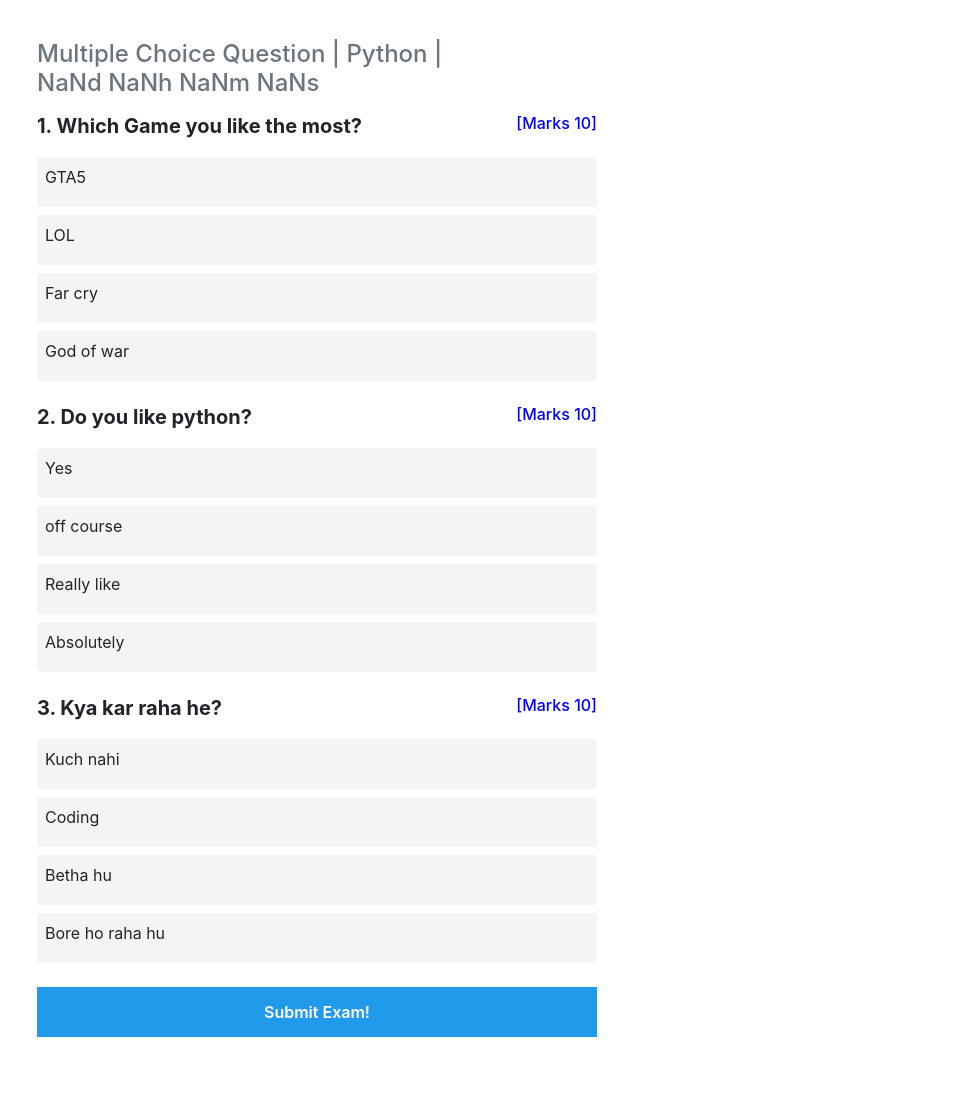
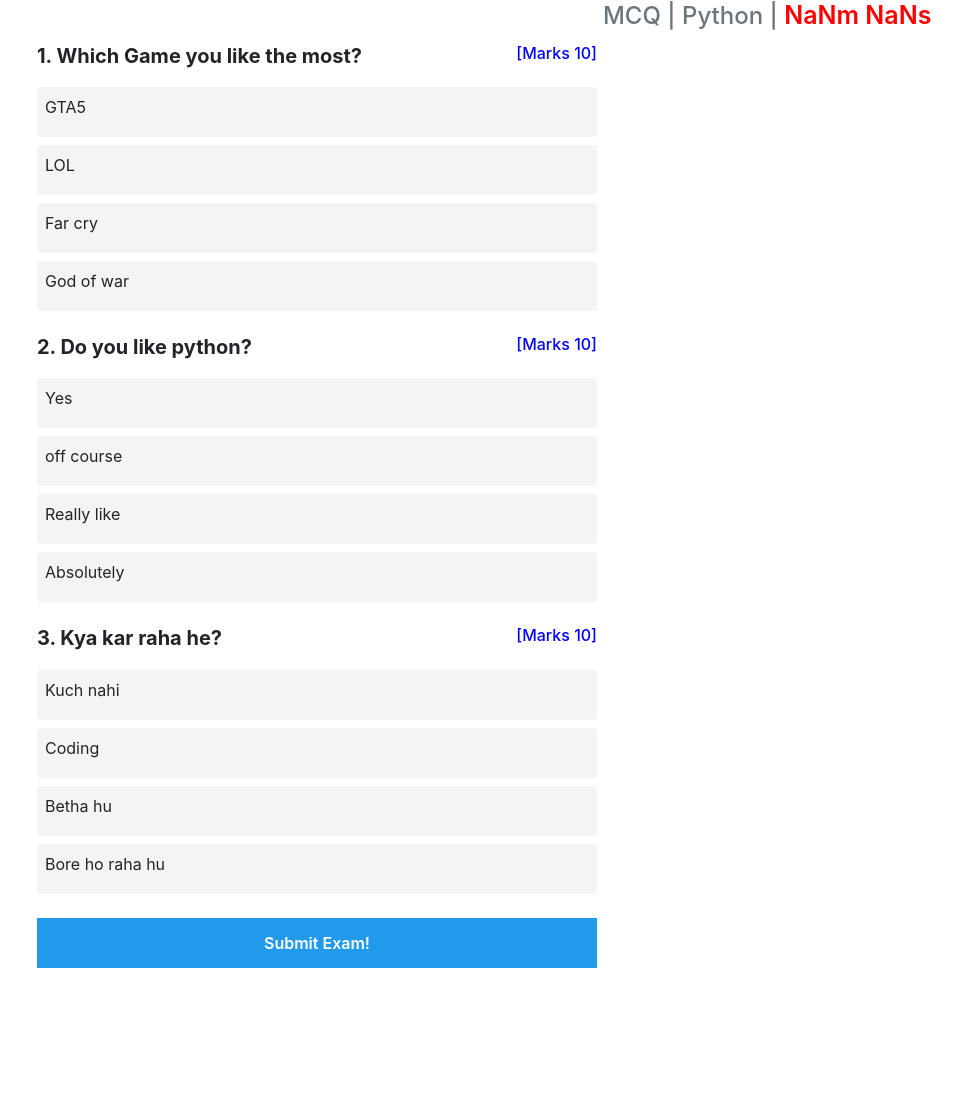
Before and after one commit to smitparmar33/Placement-Test, a Django app: template student/templates/quiz.html in a window 1280 px wide. Shown: the whole page, without its empty margins (323-1280 px from the left). After the commit the page ends 968 px from the top, so only its background shows below. Run offline with Django 3.2, Linux system fonts and the light colour scheme; data comes from the database, SQL or seed files in the repository; both versions use the stored data as it was after the commit; the template is opened without the code that fills it: values that come from a table or form of the project are taken from there, most other values are stand-ins (such as "Sample title", 1, 10 or a date in 2020); some libraries are stand-ins or nearby versions.

Commit message:
timer fixed

```diff
--- /dev/null
+++ b/static/css/navbar.css
@@ -0,0 +1,41 @@
+<style>
+body {margin:0;}
+
+.navbar2 {
+  overflow: hidden;
+  position: fixed;
+  text-align: right;
+
+  top: 0;
+  width: 100%;
+}
+.mcq{
+  position: absolute;
+}
+.time{
+  font-size: 25px;
+  color: red;
+  padding-right: 2%;
+
+}
+.navbar2 a {
+  float: left;
+  display: block;
+  text-align: center;
+  color: #f2f2f2;
+  padding: 14px 16px;
+  text-decoration: none;
+  font-size: 17px;
+}
+
+.navbar2 a:hover {
+  background: #ddd;
+  color: black;
+}
+
+.main {
+  padding: 16px;
+  margin-top: 30px;
+  height: 1500px; / Used in this example to enable scrolling /
+}
+</style>
--- a/student/templates/quiz.html
+++ b/student/templates/quiz.html
@@ -8,14 +8,19 @@
     <meta name="viewport" content="width=device-width, initial-scale=1.0">
     <title>Document</title>
     <link rel="stylesheet" href="{% static 'css/quiz-new.css' %}">
+    <link rel="stylesheet" href="{% static 'css/navbar.css' %}">
     <link rel="stylesheet" href="https://maxcdn.bootstrapcdn.com/bootstrap/4.0.0/css/bootstrap.min.css">
     <link rel="stylesheet" href="https://cdnjs.cloudflare.com/ajax/libs/font-awesome/4.7.0/css/font-awesome.min.css">
 </head>
 <body>
+    <div class="navbar2">
+            <h4 class="text-muted">MCQ | {{field.field_name}} | <span  class="time" id="demo"> </span></h4>
+
+            </div>
     <div class="wrapper bg-white rounded">
-        <div class="content">
 
-            <h4 class="text-muted">Multiple Choice Question | {{field.field_name}} | <p id="demo"></p></h4>
+        <div class="content my-4">
+
             <!-- <h1 style="text-align: center;"></h1> -->
             <form onsubmit="return saveAns()"  action="/student/calculate-marks" method="POST">
             {% csrf_token %}
@@ -62,7 +67,7 @@
 
 <script>
 // Set the date we're counting down to
-var countDownDate = new Date("{{ time }}").getTime()+ 102000;
+var countDownDate = new Date("{{ time }}").getTime()+ 602000;
 
 // Update the count down every 1 second
 var x = setInterval(function() {
@@ -80,8 +85,7 @@
   var seconds = Math.floor((distance % (1000 * 60)) / 1000);
 
   // Display the result in the element with id="demo"
-  document.getElementById("demo").innerHTML = days + "d " + hours + "h "
-  + minutes + "m " + seconds + "s ";
+  document.getElementById("demo").innerHTML =minutes + "m " + seconds + "s ";
 
   // If the count down is finished, write some text
   if (distance < 0) {
```
Also changed, not shown: db.sqlite3.
